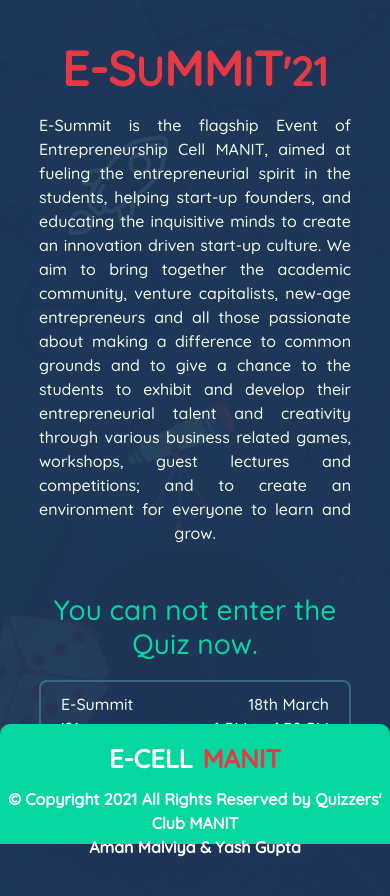
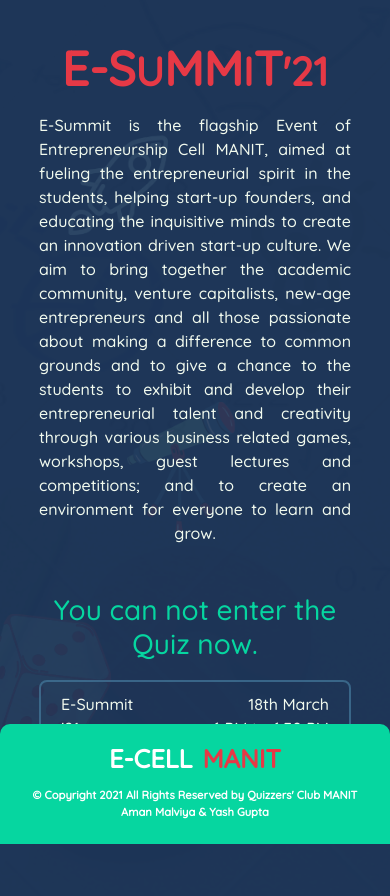
Before and after one commit to aman-malviya/carousel-based-quiz, a React (Create React App) app: page / in a window 390 px wide. Shown: the top 896 px of the page. Built offline with nearby package versions, Linux system fonts and the light colour scheme.

Commit message:
Demo time changed

```diff
--- a/src/components/Brand.jsx
+++ b/src/components/Brand.jsx
@@ -6,7 +6,7 @@ export default function Brand(){
             E-CELL
             <span style={{'color':'#E63946', 'fontSize':'1.6rem'}}>MANIT</span>
             <br />
-            <p style={{'fontSize':'1rem', 'marginTop':'10px'}}>© Copyright 2021 All Rights Reserved by <a style={{'color':'#fff'}} href="https://www.linkedin.com/company/quizzers-club-manit/mycompany/">Quizzers' Club MANIT</a>
+            <p style={{'fontSize':window.innerWidth<600?'0.7rem':'1rem', 'marginTop':'10px'}}>© Copyright 2021 All Rights Reserved by <a style={{'color':'#fff'}} href="https://www.linkedin.com/company/quizzers-club-manit/mycompany/">Quizzers' Club MANIT</a>
             <br />
             <a href="https://www.linkedin.com/in/aman-malviya-5347871b1" style={{'color':'#fff'}}>Aman Malviya</a> & <a href="https://www.linkedin.com/in/yash-gupta-aa5656193/" style={{'color':'#fff'}}>Yash Gupta</a></p>
         </div>
--- a/src/components/Landing.jsx
+++ b/src/components/Landing.jsx
@@ -84,10 +84,10 @@ export default function Landing(){
     const bypass=useLocation().search ==="?letMePass";
     useEffect(()=>{
         let d=new Date().getTime();
-        let startSlot1= new Date(2021, 2, 18, 15, 0, 0, 0).getTime();
-        let endSlot1= new Date(2021, 2, 18, 15, 15, 0, 0).getTime();
+        let startSlot1= new Date(2021, 2, 18, 16, 0, 0, 0).getTime();
+        let endSlot1= new Date(2021, 2, 18, 16, 30, 0, 0).getTime();
         let startSlot2= new Date(2021, 2, 18, 18, 0, 0, 0).getTime();
-        let endSlot2= new Date(2021, 2, 18, 30, 0, 0, 0).getTime();
+        let endSlot2= new Date(2021, 2, 18, 18, 30, 0, 0).getTime();
         if((d>startSlot1 && d<endSlot1)|| bypass ||(d>startSlot2 && d<endSlot2) ){
             setRender(true);
         }
```
